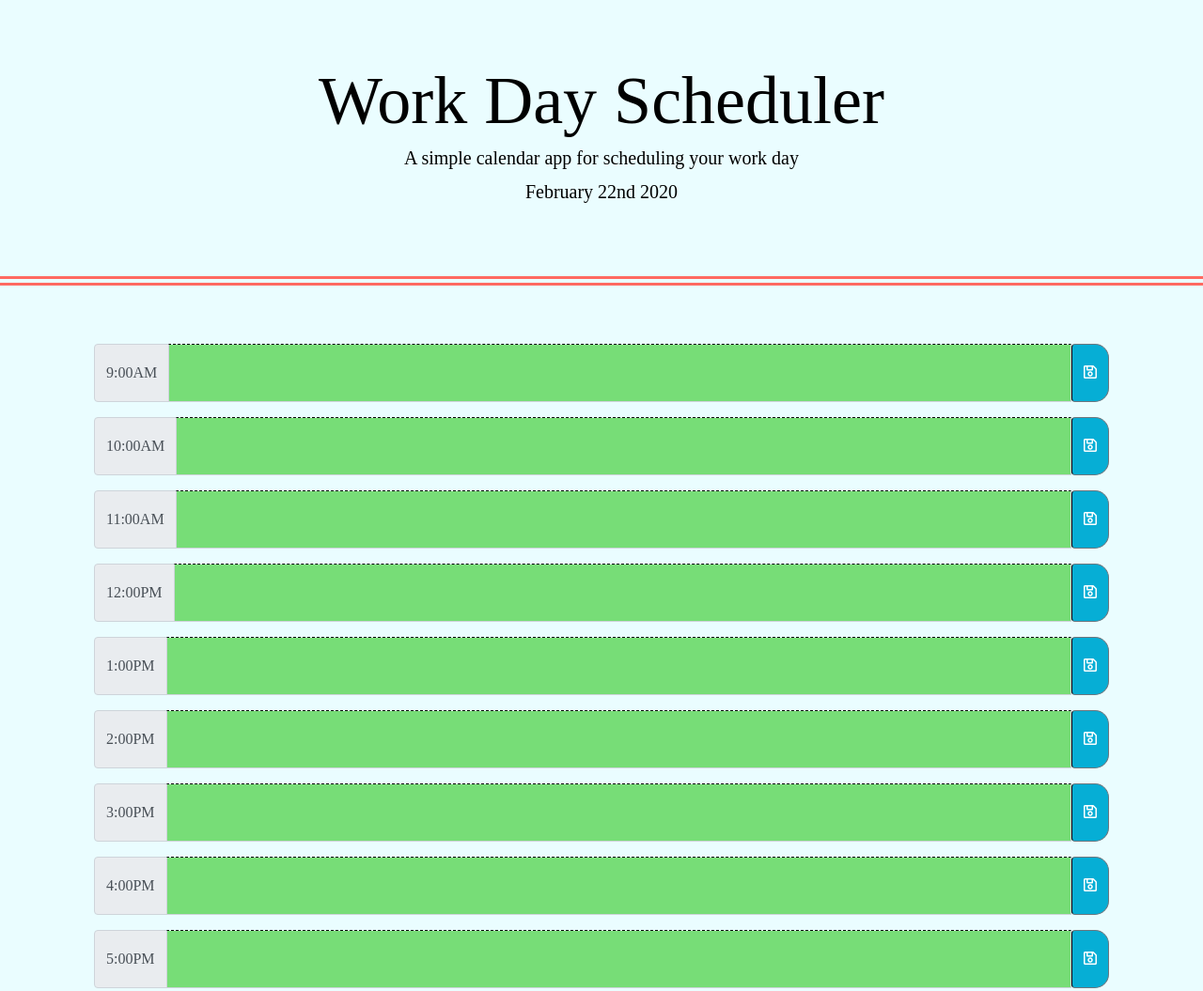
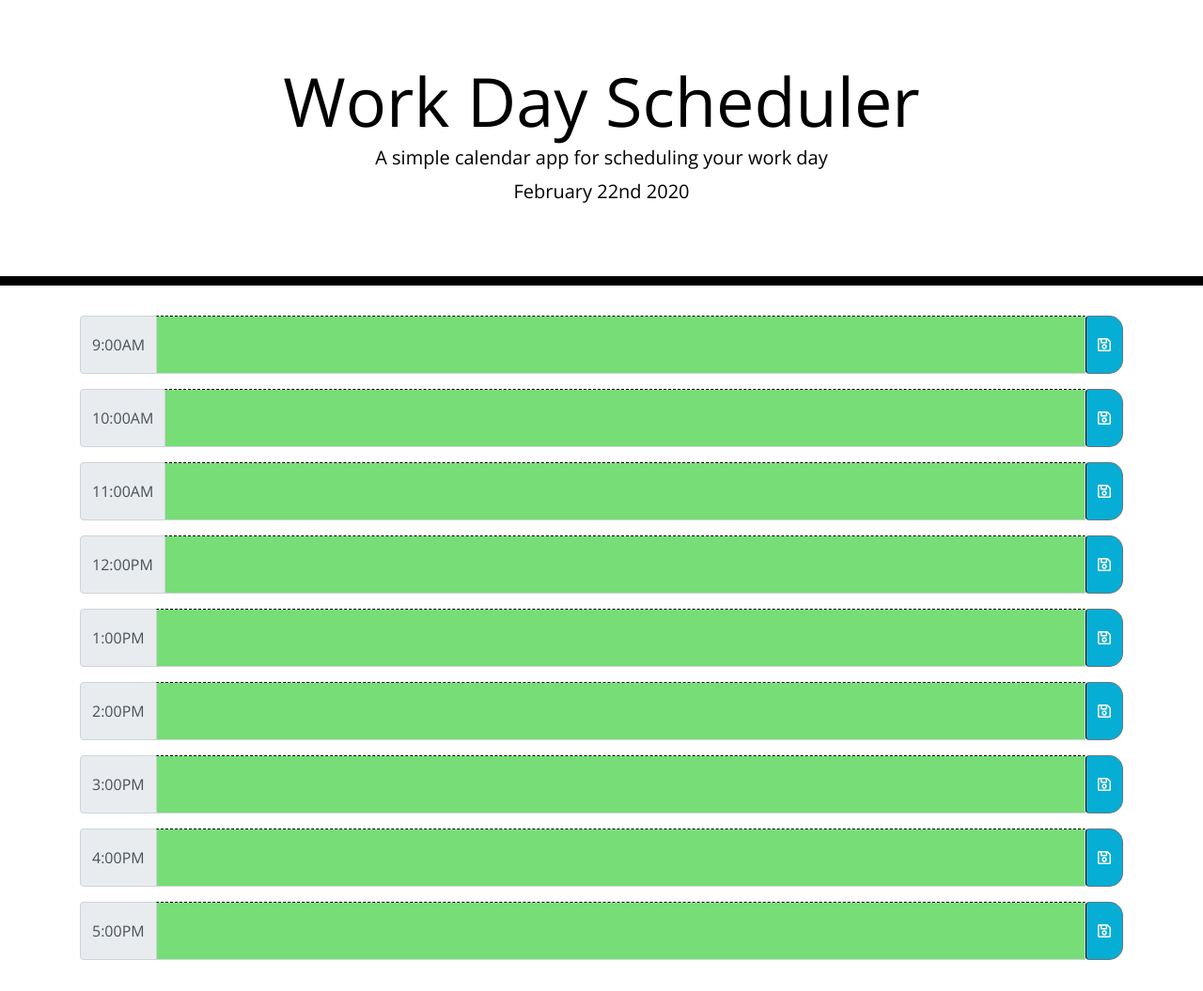
Before and after one commit to avalenzi/Workday-Scheduler, a plain HTML site: page index.html in a window 1280 px wide. Shown: the whole page at 94% size. Drawn offline with nearby package versions, Linux system fonts and the light colour scheme; files that its build step writes are made by us from their sources.

Commit message:
added screen shot and updated readme push

```diff
--- a/assets/style.css
+++ b/assets/style.css
@@ -1,13 +1,9 @@
-/* styling for the body */
 body {
-  font-family: "Times New Roman";
-  font-size: 15px;
+  font-family: 'Open Sans', sans-serif;
+  font-size: 16px;
   line-height: 1;
-  background-color: rgb(234, 253, 255);
 }
-.container {
-  padding: 30px;
-}
+
 textarea{
   background: transparent;
   border: none;
@@ -22,7 +18,7 @@ textarea{
   background-color: transparent;
   color: black;
   border-radius: 0;
-  border-bottom: 10px double #ff6961;
+  border-bottom: 10px solid black;
 }
 
 .description{
@@ -45,7 +41,7 @@ textarea{
   color: #000000;
   border-top: 1px dashed #000000;
 }
-/* styles for color change of time */
+
 .past {
   background-color: #d3d3d3;
   color: white;
@@ -60,7 +56,7 @@ textarea{
   background-color: #77dd77;
   color: white;
 }
-/* Save button styles */
+
 .saveBtn {
   border-left: 1px solid black;
   border-top-right-radius: 15px;
```
Also changed, not shown: imgs/2020-02-21 (2).png (added).
